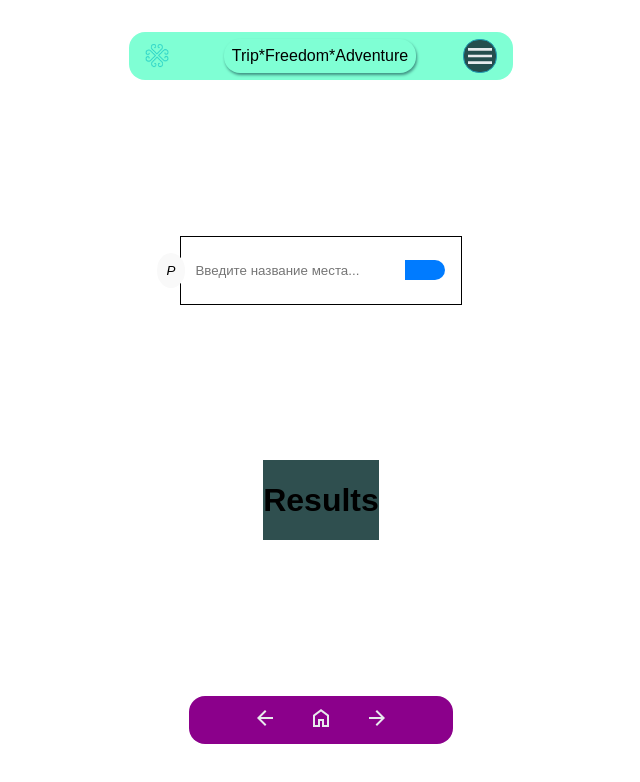
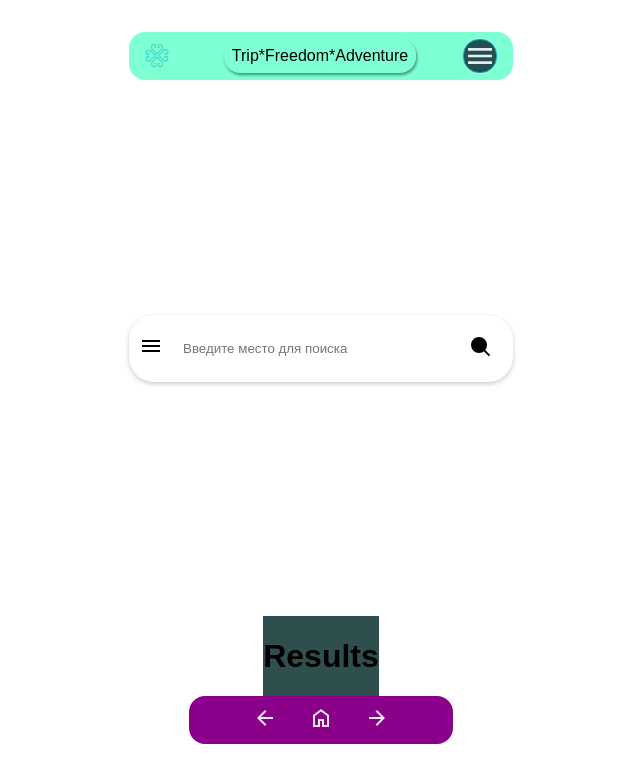
Before and after one commit to valitovgaziz/spa_, a Vue app: page /results in a window 1280 px wide. Shown: the top 782 px of the page, without its empty margins (351-991 px from the left). Built offline with nearby package versions, Linux system fonts and the light colour scheme.

Commit message:
Поменялл строку поиска

```diff
--- a/src/components/searchLine.vue
+++ b/src/components/searchLine.vue
@@ -1,106 +1,120 @@
 <template>
     <div class="search-container">
-
-        <!-- Значок слева от инпута для открытия параметров поиска -->
-        <button class="params-button" @click="showParams = !showParams">
-            <i class="fa-solid fa-filter">P</i>
+      <div class="search-input-container">
+        <!-- Иконка для вызова меню параметров -->
+        <div class="menu-icon" @click="toggleMenu">
+          <svg viewBox="0 0 24 24" width="24" height="24">
+            <path d="M3 18h18v-2H3v2zm0-5h18v-2H3v2zm0-7v2h18V6H3z" fill="currentColor"/>
+          </svg>
+        </div>
+        <!-- Поле ввода -->
+        <input
+          v-model="searchQuery"
+          @keyup.enter="performSearch"
+          class="search-input"
+          placeholder="Введите место для поиска"
+        />
+        <!-- Кнопка поиска -->
+        <button @click="performSearch" class="search-button">
+          <svg viewBox="0 0 24 24" width="24" height="24">
+            <path d="M10 18a8 8 0 1 1 0-16 8 8 0 0 1 0 16zm8-8a7.95 7.95 0 0 1-1.757 4.95l4.95 4.95-1.414 1.414-4.95-4.95A7.95 7.95 0 0 1 10 18z" fill="currentColor"/>
+          </svg>
         </button>
-
-        <!-- Инпут для ввода текста -->
-        <input type="text" v-model="searchText" @keyup.enter="onSearch" placeholder="Введите название места..."
-            class="search-input" />
-
-        <!-- Всплывающее меню с параметрами поиска -->
-        <transition name="fade">
-            <div v-if="showParams" class="params-menu">
-                <ul>
-                    <li><label><input type="checkbox"> Только с отзывами</label></li>
-                    <li><label><input type="checkbox"> С фото</label></li>
-                    <li><label><input type="radio" name="sortBy" value="rating"> По рейтингу</label></li>
-                    <li><label><input type="radio" name="sortBy" value="distance"> По расстоянию</label></li>
-                </ul>
       </div>
-        </transition>
-
-        <!-- Кнопка поиска со стрелкой -->
-        <button class="search-button" @click="onSearch">
-            <i class="fa-solid fa-arrow-right-long"></i>
-        </button>
+      <!-- Выпадающее меню для параметров поиска -->
+      <div v-if="isMenuVisible" class="search-menu">
+        <div class="menu-item" v-for="option in searchOptions" :key="option" @click="selectOption(option)">
+          {{ option }}
+        </div>
+      </div>
     </div>
   </template>
 
-<script setup>
-import { ref } from 'vue';
-
-const searchText = ref('');
-const showParams = ref(false);
-
-// Функция обработки поиска
-const onSearch = () => {
-    // Здесь будет логика отправки запроса на сервер
-    console.log('Поиск:', searchText.value);
+  <script>
+  export default {
+    data() {
+      return {
+        searchQuery: '',
+        isMenuVisible: false,
+        searchOptions: ['Пляжи', 'Горы', 'Отели', 'Рестораны']
+      };
+    },
+    methods: {
+      performSearch() {
+      if (this.searchQuery.trim()) {
+        // Переход на страницу результатов поиска с передачей запроса
+        this.$router.push({
+          name: 'results', // Имя маршрута для страницы результатов
+          query: { q: this.searchQuery } // Передача поискового запроса через query-параметры
+        });
+      }
+      },
+      toggleMenu() {
+        this.isMenuVisible = !this.isMenuVisible;
+      },
+      selectOption(option) {
+        this.searchQuery = option;
+        this.isMenuVisible = false;
+        this.performSearch();
+      }
+    }
   };
   </script>
 
   <style scoped>
   .search-container {
-    border: 1px solid;
+    position: relative;
+    width: 100%;
+    max-width: 600px;
+    margin: auto;
+  }
+
+  .search-input-container {
     display: flex;
     align-items: center;
-    padding: 1rem;
+    background: #fff;
+    border-radius: 25px;
+    padding: 10px;
+    box-shadow: 0 2px 5px rgba(0,0,0,0.2);
   }
 
-.params-button {
-    background-color: #f9f9f9;
+  .menu-icon {
+    cursor: pointer;
+    margin-right: 10px;
+  }
+
+  .search-input {
+    flex-grow: 1;
+    border: none;
+    outline: none;
+    padding: 10px;
+    border-radius: 20px;
+  }
+
+  .search-button {
+    background: none;
     border: none;
     cursor: pointer;
     padding: 10px;
-    border-radius: 50%;
-    margin-left: -40px;
   }
 
-.params-menu {
-    background-color: white;
-    box-shadow: 0 4px 8px rgba(0, 0, 0, 0.15);
-    padding: 10px;
-    border-radius: 6px;
+  .search-menu {
+    position: absolute;
+    top: 60px;
+    left: 0;
+    right: 0;
+    background: #fff;
+    border-radius: 10px;
+    box-shadow: 0 4px 6px rgba(0,0,0,0.1);
+    z-index: 1000;
   }
 
-.params-menu ul {
-    list-style-type: none;
-    padding: 0;
-    margin: 0;
-}
-
-.params-menu li {
-    margin-bottom: 5px;
-}
-
-.search-input {
+  .menu-item {
     padding: 10px;
-    border-radius: 20px 0 0 20px;
-    border: none;
-    outline: none;
-    width: 200px;
-}
-
-
-.search-button {
-    background-color: #007bff;
-    color: white;
-    border: none;
-    padding: 10px 20px;
-    border-radius: 0 20px 20px 0;
     cursor: pointer;
   }
 
-.fade-enter-active,
-.fade-leave-active {
-    transition: opacity 0.25s ease;
-}
-
-.fade-enter-from,
-.fade-leave-to {
-    opacity: 0;
+  .menu-item:hover {
+    background-color: #f0f0f0;
   }
   </style>
```
Lines whose indentation alone changed are shown as unchanged.
